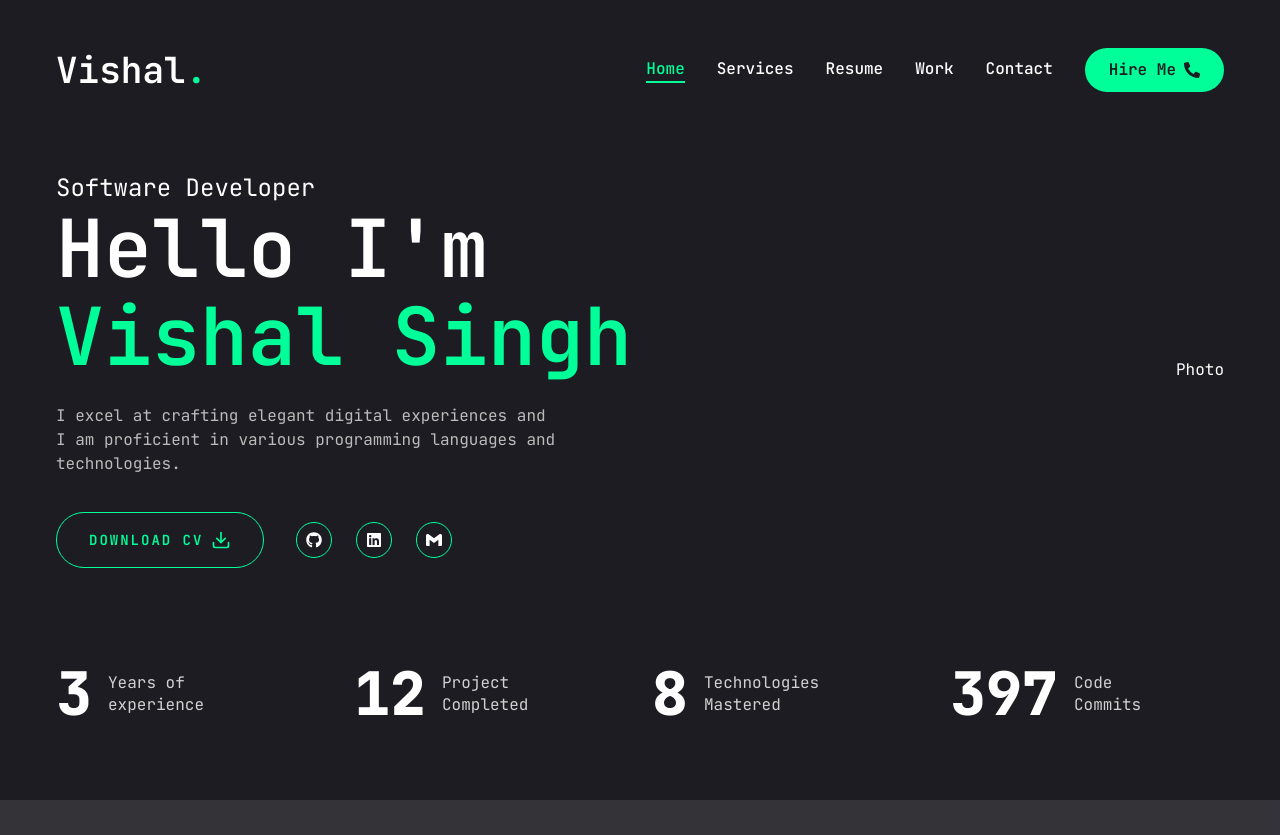
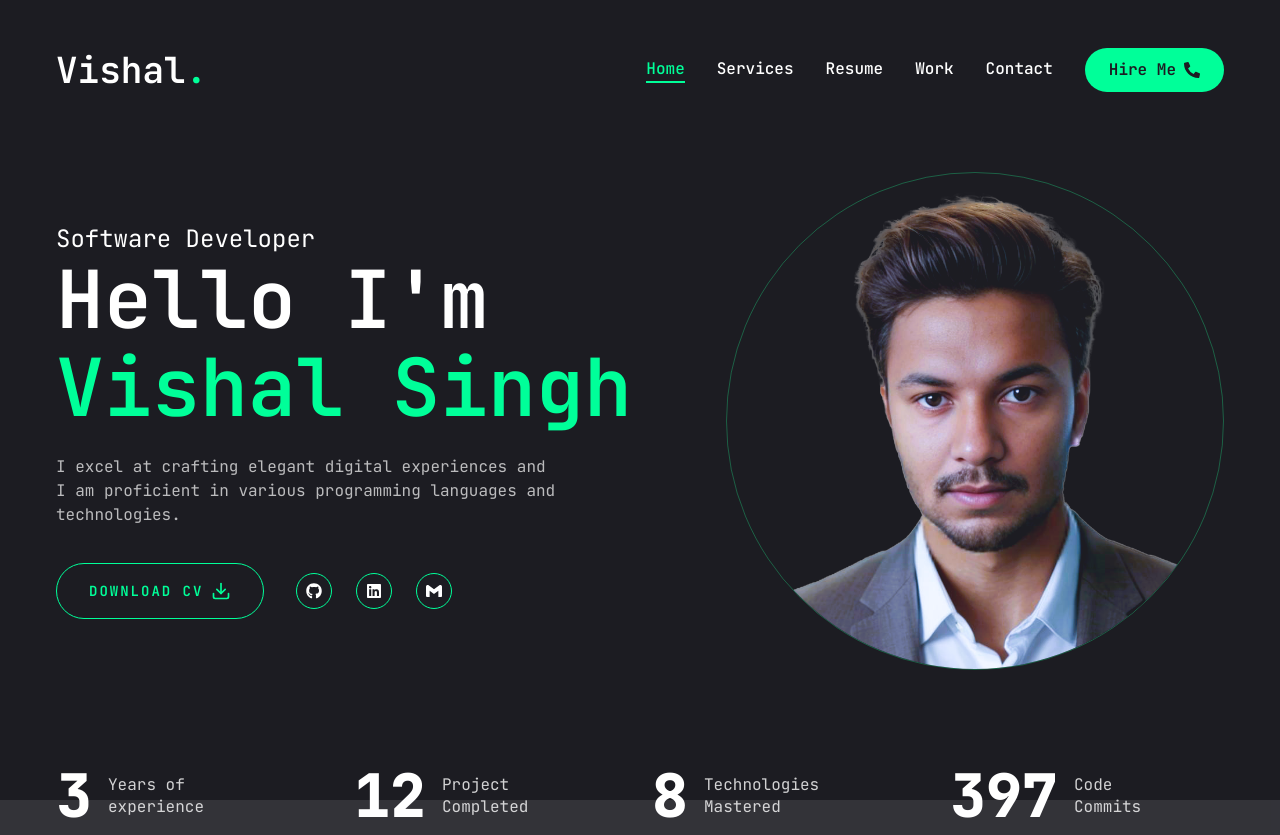
Before and after one commit to vishalsingh1997/Vishal-Singh, a Next.js app: page / in a window 1280 px wide. Before the commit the page ends 800 px from the top, so only its background shows below. Built offline with nearby package versions, Linux system fonts and the light colour scheme.

Commit message:
Image added

```diff
--- a/app/contact/page.jsx
+++ b/app/contact/page.jsx
@@ -77,7 +77,7 @@
     };
 
     const serviceId = "service_n4tykla";
-    const templateId = "template_3lzivkt";
+    const templateId = "template_o3v91zi";
     const userId = "BARMjYz2LnjU4Zn52"; // You can also use your API Key here
 
     emailjs
--- a/components/Photo.jsx
+++ b/components/Photo.jsx
@@ -1,9 +1,33 @@
-import React from 'react'
+"use client";
+
+import { motion } from "framer-motion";
+import Image from "next/image";
+
+import React from "react";
 
 const Photo = () => {
   return (
-    <div>Photo</div>
-  )
-}
+    <div className="w-full h-full relative">
+      <motion.div
+       initial={{ opacity: 0 }}
+       animate={{
+         opacity: 1,
+         transition: { delay: 2.4, duration: 0.4, ease: "easeIn" },
+       }}
+      >
+        <div className="w-[298px] h-[298px] lg:w-[498px] lg:h-[498px] mix-blend-lighten ">
+          <Image
+            src="/assets/projects/vissu.png"
+            priority
+            quality={100}
+            fill
+            alt=""
+            className="object-contain rounded-full border border-accent/30 "
+          />
+        </div>
+      </motion.div>
+    </div>
+  );
+};
 
-export default Photo
+export default Photo;
```
Also changed, not shown: public/assets/projects/vissu.png (added), public/assets/projects/visu.webp (added).
